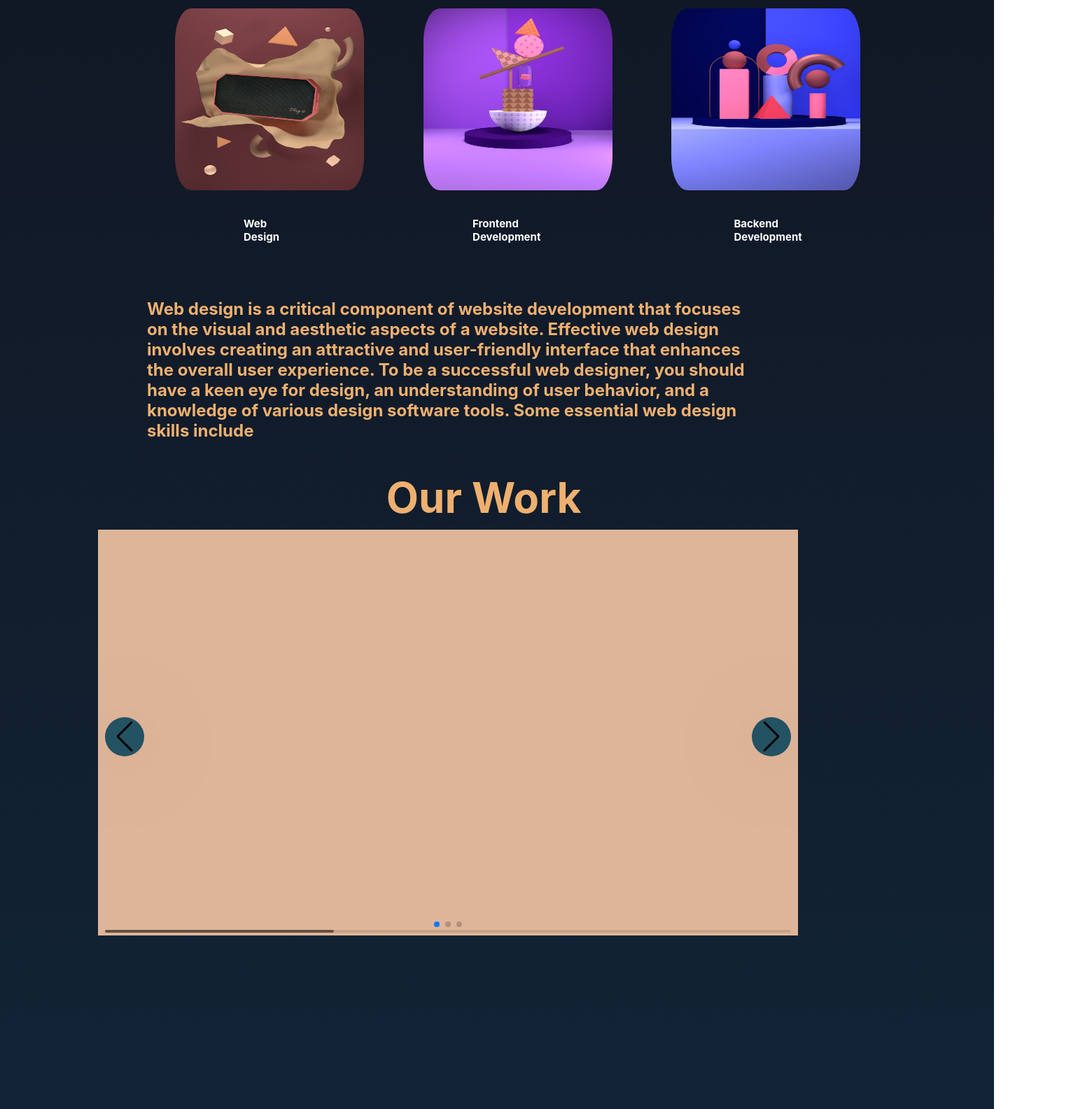
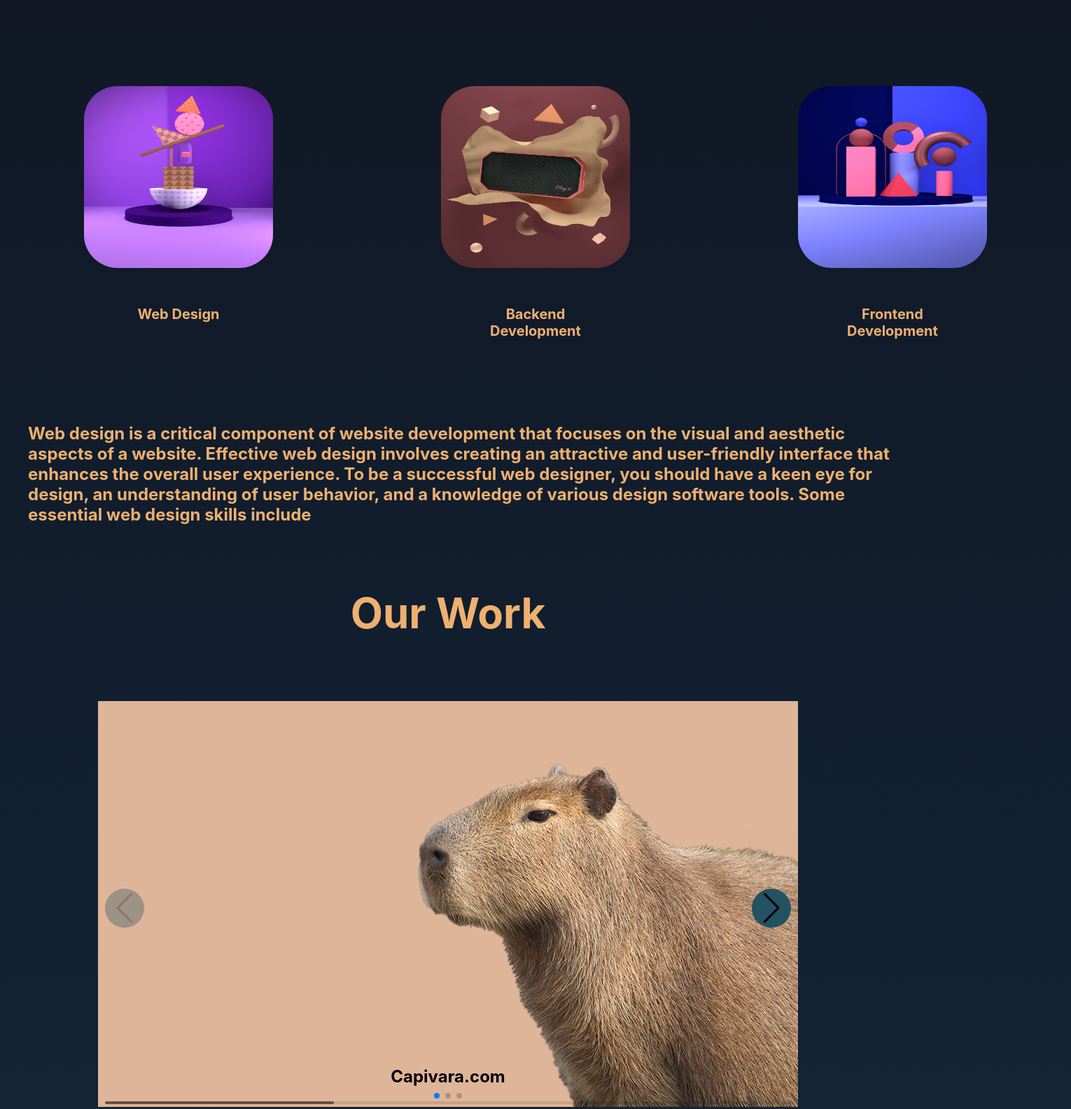
Before and after one commit to webg666/Portfolio, a plain HTML site: page Portfolio/index.html in a window 1280 px wide. Shown: the part 839-2424 px from the top of the page at 70% size, 1530 px wide, since content can reach past the window. Drawn offline with nearby package versions, Linux system fonts and the light colour scheme; some icons are missing.

Commit message:
Slider-update

```diff
--- a/Portfolio/index.html
+++ b/Portfolio/index.html
@@ -29,26 +29,31 @@
     </section>
 
     <section id="About">
-
         <h2>Good Design  <br> Means Good Business </h2>
+        <div class="about-us">
+          <div class="about-img">
+           <img class="about1" src="Design/Img/About2.jpg" alt="" height="260" width="270">
+           <h4>Web Design</h4>
+        </div>
         <div class="about-img">
-        <img class="about1" src="Design/Img/About3.jpg" alt="" height="260" width="270">
-        <img class="about1" src="Design/Img/About2.jpg" alt=""height="260" width="270">
-        <img class="about1" src="Design/Img/About1.jpg" alt=""height="260"width="270">
-        <div class="text-2">
-            <h4>Web Design</h4>
+          <img class="about1" src="Design/Img/About3.jpg" alt="" height="260" width="270">
+          <h4>Backend <br>
+            Development</h4>
+        </div>
+        <div class="about-img">
+            <img class="about1" src="Design/Img/About1.jpg" alt="" height="260" width="270">
             <h4>Frontend <br>
                 Development</h4>
-            <h4>Backend <br>
-                Development</h4>
-        </div>
+         </div>
+
+    </div>
         <div class="text-about">
             <h4>Web design is a critical component of website development that focuses on the visual and aesthetic aspects of a website. Effective web design involves creating an attractive and user-friendly interface that enhances the overall user experience.
                 To be a successful web designer, you should have a keen eye for design, an understanding of user behavior, and a knowledge of various design software tools. Some essential web design skills include
             </h4>
         </div>
 
-    </div>
+
     </section>
     <section id="Our Work">
         <div class="container">
@@ -59,11 +64,34 @@
         <div class="swiper">
             <!-- Additional required wrapper -->
             <div class="swiper-wrapper">
-              <!-- Slides -->
-              <div class="swiper-slide"><img src="Design/Img/Slide-1.png" alt=""></div>
-              <div class="swiper-slide"><img src="Design/Img/Slide-1.png" alt=""></div>
-              <div class="swiper-slide"><img src="Design/Img/Slide-1.png" alt=""></div>
-              ...
+              <!-- Slide-Start-->
+              <div class="swiper-slide">
+                <div class="slide-img">
+                <img src="Design/Img/Slide-capivara.png" alt=""></div>
+               <div class="slider-content">
+                <h2>Capivara.com</h2>
+               </div>
+            </div>
+            <!-- Slide-end -->
+            <!-- Slide-Start-->
+            <div class="swiper-slide">
+                <div class="slide-img">
+                <img src="Design/Img/Slide-Racoon.png" alt=""></div>
+               <div class="slider-content">
+                <h2>Racoon.com</h2>
+               </div>
+            </div>
+            <!-- Slide-end -->
+            <!-- Slide-Start-->
+            <div class="swiper-slide">
+                <div class="slide-img">
+                <img src="Design/Img/Slide-frog.png" alt=""></div>
+               <div class="slider-content">
+                <h2>Frog.com</h2>
+               </div>
+            </div>
+            <!-- Slide-end -->
+
             </div>
             <!-- If we need pagination -->
             <div class="swiper-pagination"></div>
--- a/Portfolio/script.js
+++ b/Portfolio/script.js
@@ -1,10 +1,9 @@
 const swiper = new Swiper('.swiper', {
   // Optional parameters
-  loop: true,
   effect: 'coverflow',
   grabCursor: true,
   centeredSlides: true,
-  loop: true,
+  loop: false,
   slidesPerView: 'auto',
   coverflowEffect: {
     rotate: 2,
--- a/Portfolio/style.css
+++ b/Portfolio/style.css
@@ -100,63 +100,71 @@ header{
     position: relative;
  }
 
+ .about-us{
+  display: flex;
+  flex-direction: row;
+ }
+
  #About h2{
     color: #EEB06F;
     font-size: 50px;
     font-weight: 700;
     text-align: center;
-    padding-top: 10px;
+    padding-top: 60px;
  }
 
- .about-img{
-   padding-top: 29px;
-    margin-left: 210px;
-    margin-top: 30px;
+ .text-cent{
+  text-align: center;
+  color: #EEB06F;
+  font-size: 60px;
+  margin: 10px 0;
+  font-weight: 700;
+}
 
+
+.about-us .about-img{
+  display: row;
+  padding: 120px;
+}
+ .about-img img{
+   border-radius: 18%;
+ }
+ .about-img h4{
+  text-align: center;
+  color: #EEB06F;
+  padding-top: 50px;
+  font-size: 20px;
  }
 
- .about1{
-    padding: 0 40px;
-    border-radius: 18%;
- }
-
- .text-2{
-   display: flex;
-   flex-direction:row;
- }
- .text-2 h4{
-   font-size: 15px;
-   color: #FFFFFF;
-   padding: 34px 100px;
-   margin: 0 38px;
- }
  .text-about {
-   padding-top: 45px;
+   margin-left: 40px;
  }
  .text-about h4{
-   width: 80%;
+   width: 100%;
    font-size: 24px;
    color: #EEB06F;
  }
 
- .container{
-   max-width: 1035px;
-   padding: 0 20px;
-   margin-left: 12%;
-   padding-top: 35px;
- }
 
- .text-cent{
-   text-align: center;
-   color: #EEB06F;
-   font-size: 60px;
-   margin: 10px 0;
-   font-weight: 700;
- }
+.container h1{
+  padding: 80px 0;
+}
+
  .swiper {
   width: 1000px;
   height: 580px;
+  padding-top: 20px;
+}
 
+.slider-content {
+  position: absolute;
+  left: 0;
+  top: 90%;
+  right: 0;
+  bottom: 0;
+}
+.slider-content h2{
+  text-align: center;
 }
 
 
```
Also changed, not shown: Portfolio/Design/Img/Slide-Racoon.png (added), Portfolio/Design/Img/Slide-capivara.png (added), Portfolio/Design/Img/Slide-frog.png (added).
